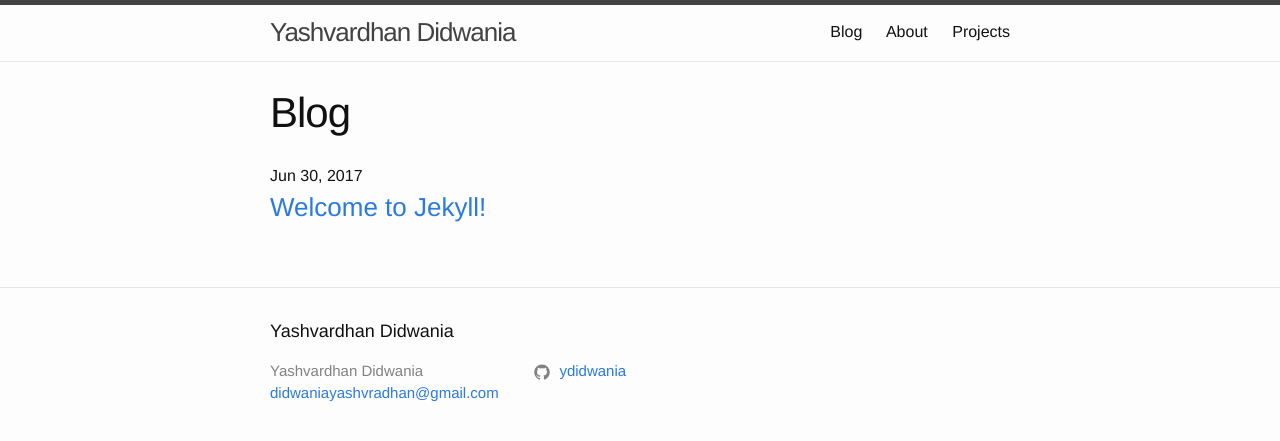
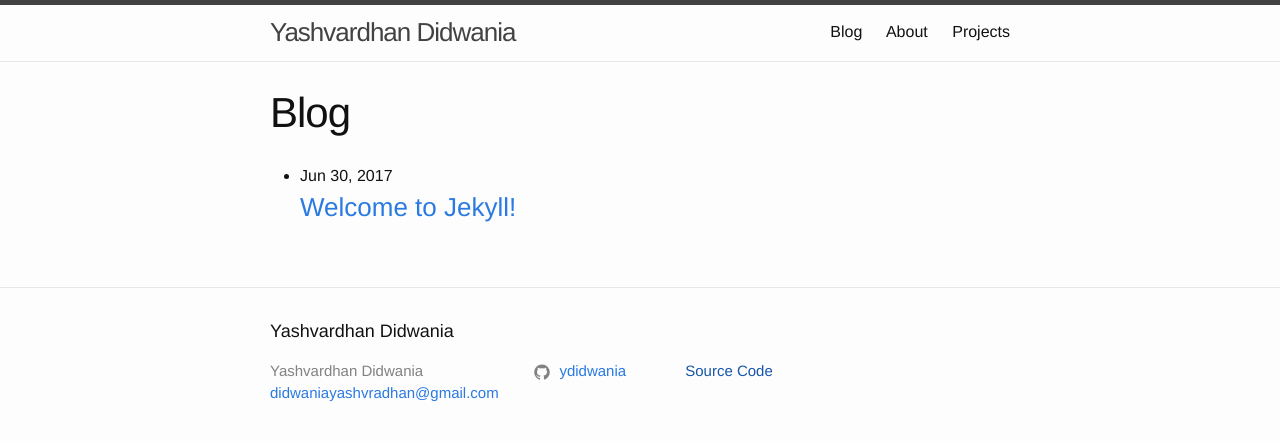
Before and after one commit to ydidwania/ydidwania.github.io, a Jekyll site: the page built from blog/index.html, in a window 1280 px wide. Shown: the top 441 px of the page. Built offline with Jekyll 4.4.1, drawn with Linux system fonts in a browser that asks for light colours.

Commit message:
Link to Code. Added favicon.

```diff
--- a/_config.yml
+++ b/_config.yml
@@ -24,8 +24,9 @@ github_username: ydidwania
 
 # Build settings
 markdown: kramdown
-gems:
+plugins:
   - jekyll-feed
+
 
 # Exclude from processing.
 # The following items will not be processed, by default. Create a custom list
--- a/_includes/footer.html
+++ b/_includes/footer.html
@@ -37,7 +37,7 @@
       </div>
 
       <div class="footer-col footer-col-3">
-        <p>{{ site.description | escape }}</p>
+        <a href="{{site.repolink}}">Source Code</a>
       </div>
     </div>
 
--- a/_includes/head.html
+++ b/_includes/head.html
@@ -2,6 +2,7 @@
   <meta charset="utf-8">
   <meta http-equiv="X-UA-Compatible" content="IE=edge">
   <meta name="viewport" content="width=device-width, initial-scale=1">
+
 
   <title>{% if page.title and page.title != "About"%}{{site.firstname}}-{{ page.title | escape }}{% else %}{{ site.title | escape }}{% endif %}</title>
   <meta name="description" content="{{ page.excerpt | default: site.description | strip_html | normalize_whitespace | truncate: 160 | escape }}">
@@ -9,6 +10,9 @@
   <link rel="stylesheet" href="{{ "/assets/main.css" | relative_url }}">
   <link rel="canonical" href="{{ page.url | replace:'index.html','' | absolute_url }}">
   <link rel="alternate" type="application/rss+xml" title="{{ site.title | escape }}" href="{{ "/feed.xml" | relative_url }}">
+  <link rel="icon" href="{{site.url}}/favicon.ico" />
+
+
 
   {% if jekyll.environment == 'production' and site.google_analytics %}
   {% include google-analytics.html %}
--- a/_sass/minima/_base.scss
+++ b/_sass/minima/_base.scss
@@ -23,6 +23,7 @@ body {
        -o-font-feature-settings: "kern" 1;
           font-feature-settings: "kern" 1;
   font-kerning: normal;
+align-content: center;
 }
 
 
--- a/blog/index.html
+++ b/blog/index.html
@@ -2,11 +2,12 @@
 layout: page
 title: Blog
 ---
-<div>
+<ul>
 {%for post in site.posts %}
-
+	<li>
 		<time>{{ post.date | date: "%b %-d, %Y" }}</time>
 		<h3><a href="{{ post.url | prepend: site.baseurl }}">{{ post.title }}</a></h3>
+	</li>
 {% endfor %}
 
-</div>
+</ul>
```
Also changed, not shown: favicon.ico (added), 1 other file.
